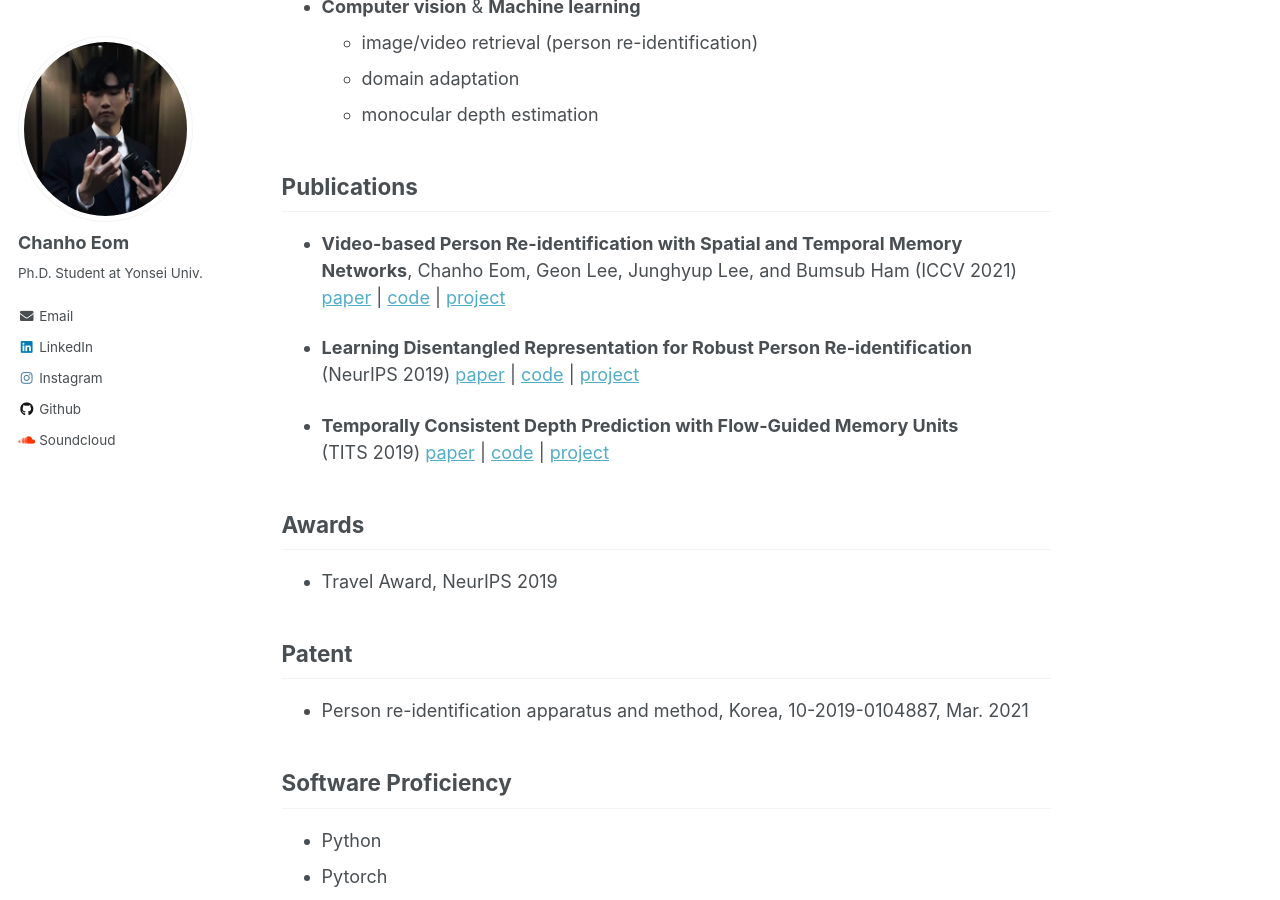
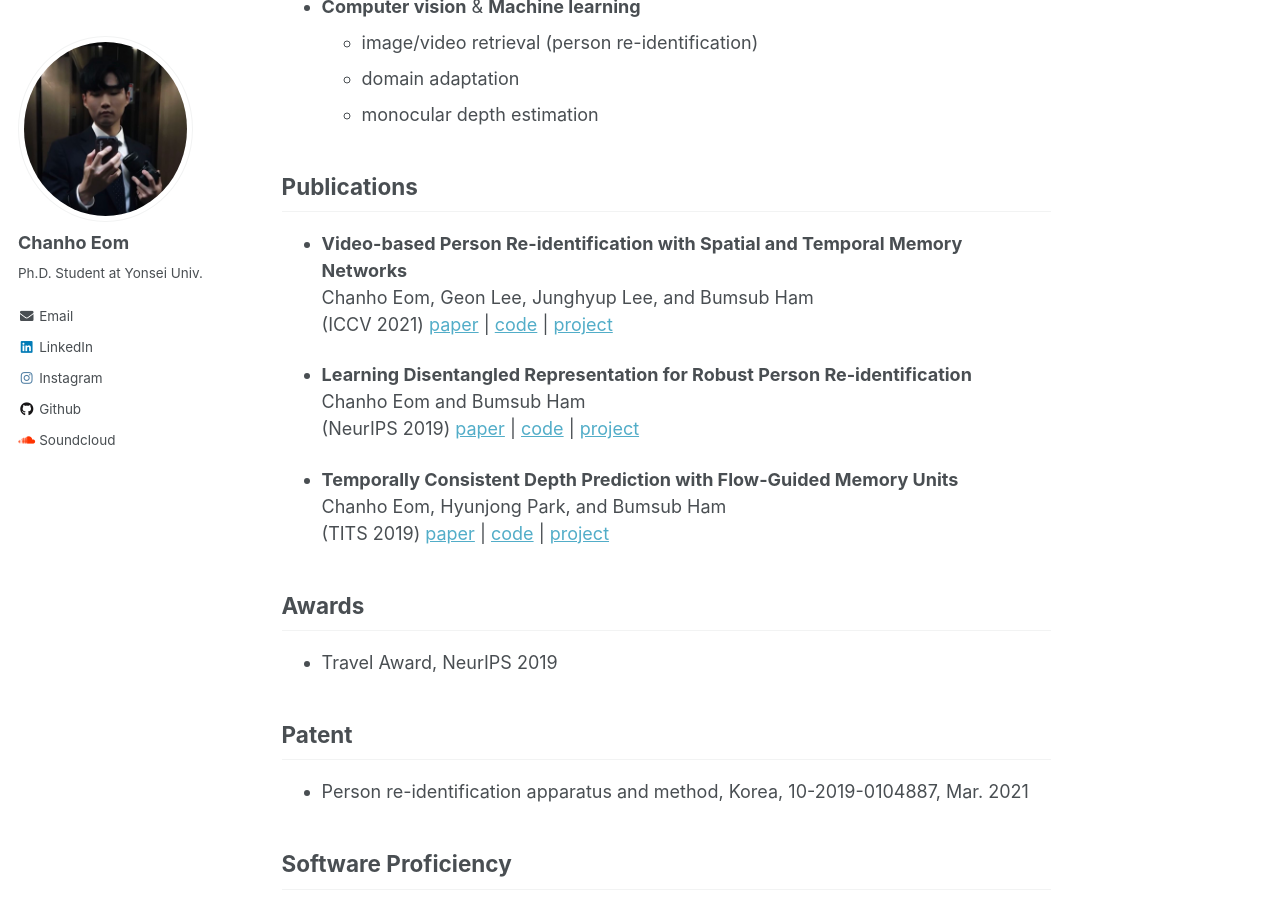
Before and after one commit to chanhoeom/chanhoEom.github.io, a Jekyll site: the page built from _pages/about.md, in a window 1280 px wide and 900 px high, scrolled down 770 px. Built offline with Jekyll 4.4.1, drawn with Linux system fonts in a browser that asks for light colours.

Commit message:
Update about.md

```diff
--- a/_pages/about.md
+++ b/_pages/about.md
@@ -29,7 +29,7 @@ Hi! I'm Chanho Eom, a student at the [School of Electrical & Electronic Engineer
 
 ## Publications
 
-* **Video-based Person Re-identification with Spatial and Temporal Memory Networks**,
+* **Video-based Person Re-identification with Spatial and Temporal Memory Networks**
 Chanho Eom, Geon Lee, Junghyup Lee, and Bumsub Ham
 (ICCV 2021)
 [paper]() \|
@@ -37,12 +37,14 @@ Chanho Eom, Geon Lee, Junghyup Lee, and Bumsub Ham
 [project]()
 
 * **Learning Disentangled Representation for Robust Person Re-identification**
+Chanho Eom and Bumsub Ham
 (NeurIPS 2019)
 [paper](https://papers.nips.cc/paper/2019/file/d3aeec875c479e55d1cdeea161842ec6-Paper.pdf) \|
 [code](https://github.com/cvlab-yonsei/ISGAN) \|
 [project](https://cvlab-yonsei.github.io/projects/ISGAN/)
 
 * **Temporally Consistent Depth Prediction with Flow-Guided Memory Units**
+Chanho Eom, Hyunjong Park, and Bumsub Ham
 (TITS 2019)
 [paper](https://ieeexplore.ieee.org/document/8848860) \|
 [code](https://github.com/cvlab-yonsei/FlowGRU) \|
```
